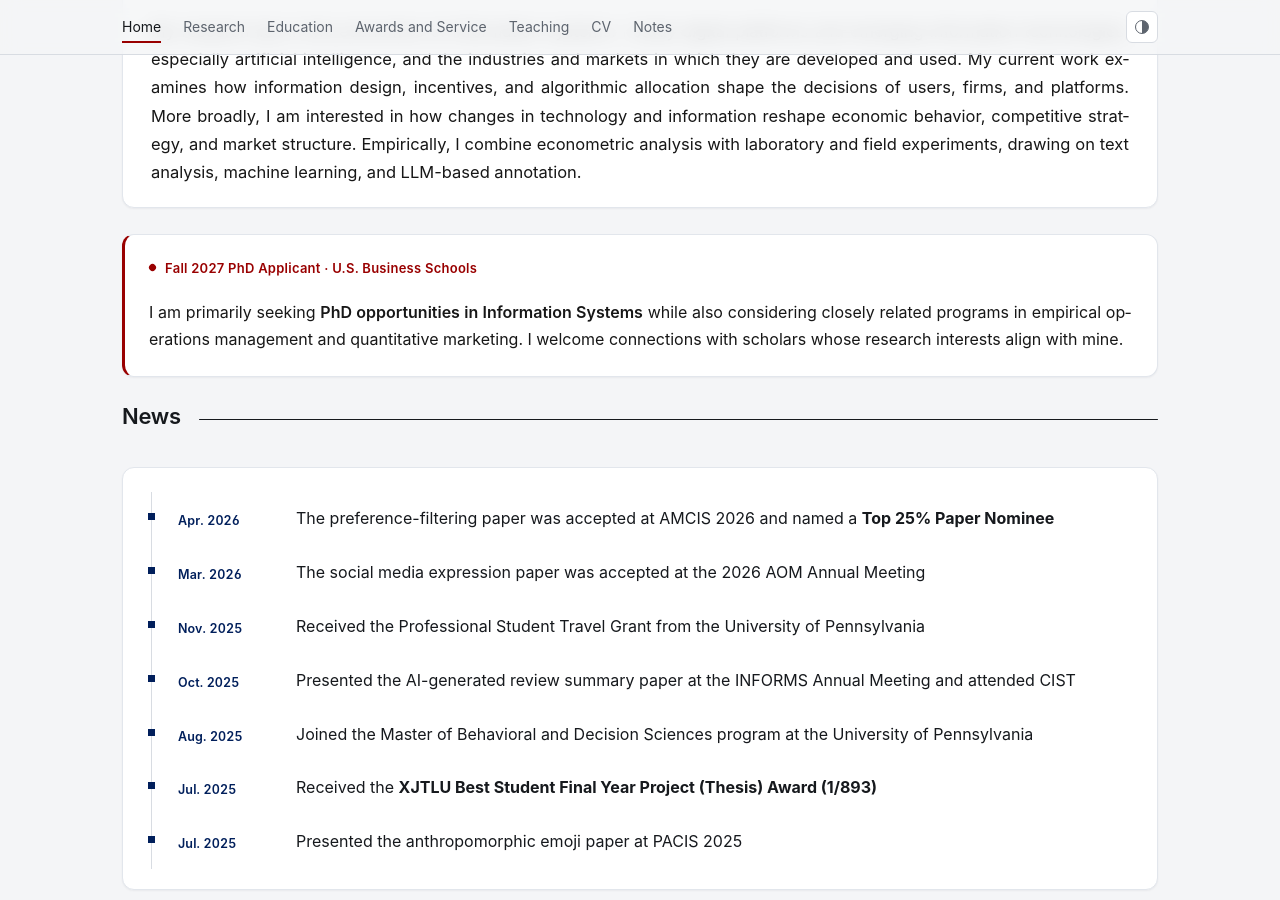
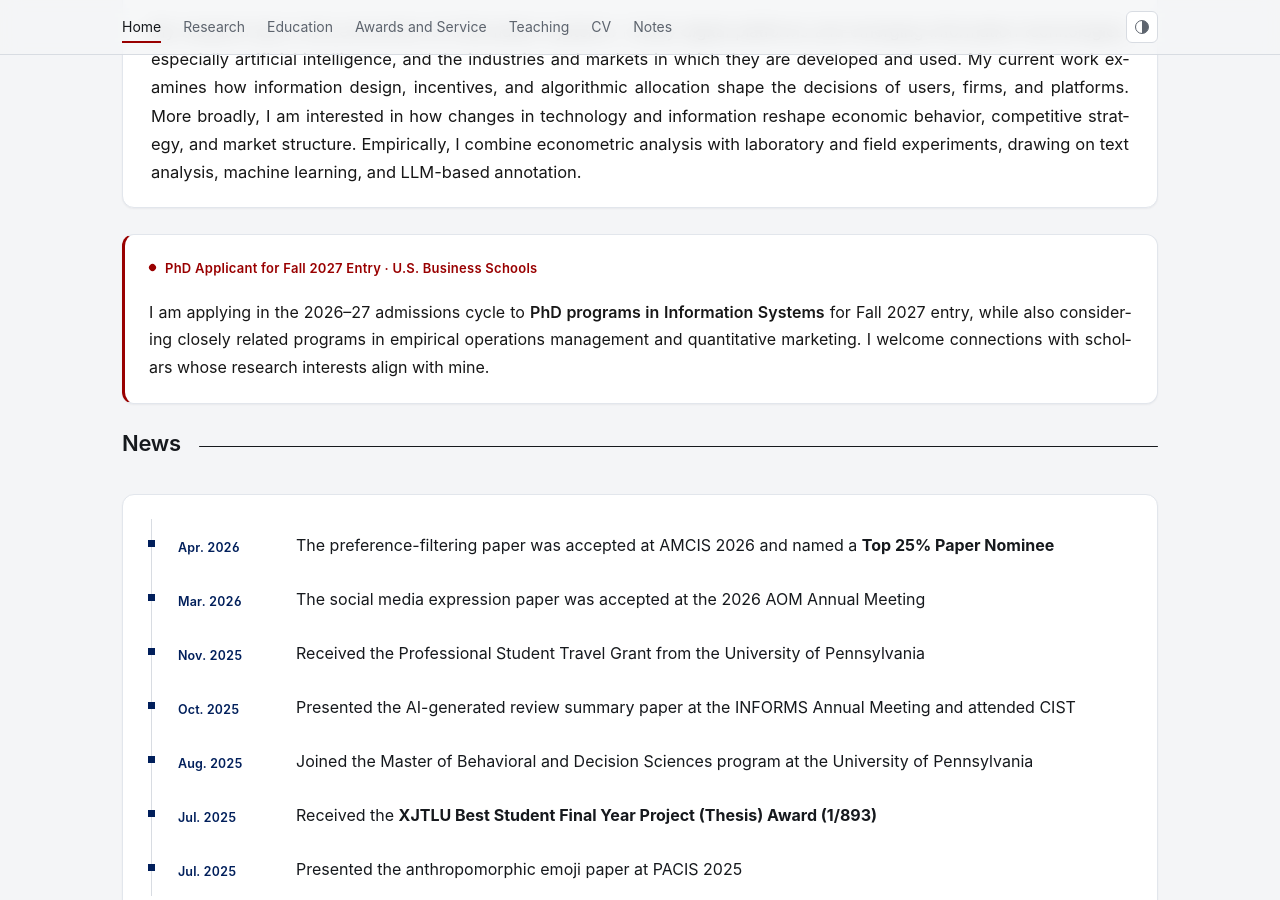
Before and after one commit to bobbyZhong10/bobbyzhong10.github.io, a Jekyll site: the page built from _pages/about.md, in a window 1280 px wide and 900 px high, scrolled down 537 px. Built offline with Jekyll 4.4.1, drawn with Linux system fonts in a browser that asks for light colours; some web fonts are replaced.

Commit message:
Clarify PhD application timeline

```diff
--- a/_pages/about.md
+++ b/_pages/about.md
@@ -15,8 +15,8 @@ My research lies in the economics of information systems. I study digital platfo
 </section>
 
 <div class="phd-callout">
-  <span class="phd-callout__badge">Fall 2027 PhD Applicant · U.S. Business Schools</span>
-  <p>I am primarily seeking <strong>PhD opportunities in Information Systems</strong> while also considering closely related programs in empirical operations management and quantitative marketing. I welcome connections with scholars whose research interests align with mine.</p>
+  <span class="phd-callout__badge">PhD Applicant for Fall 2027 Entry · U.S. Business Schools</span>
+  <p>I am applying in the 2026–27 admissions cycle to <strong>PhD programs in Information Systems</strong> for Fall 2027 entry, while also considering closely related programs in empirical operations management and quantitative marketing. I welcome connections with scholars whose research interests align with mine.</p>
 </div>
 
 <section class="home-section">
```
